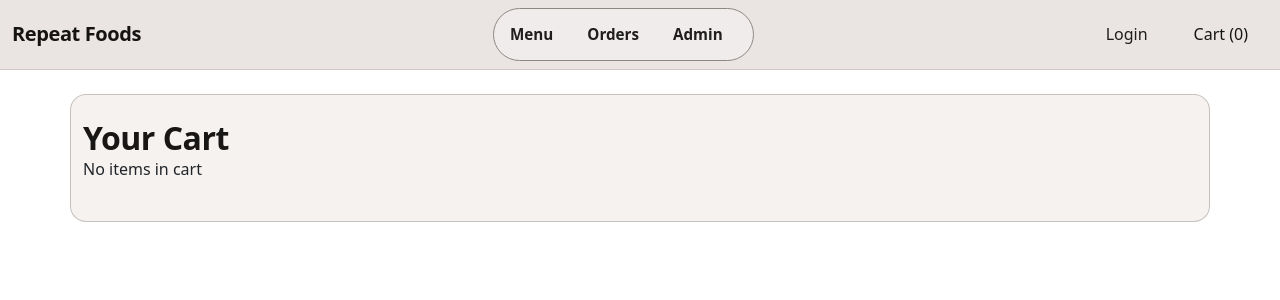
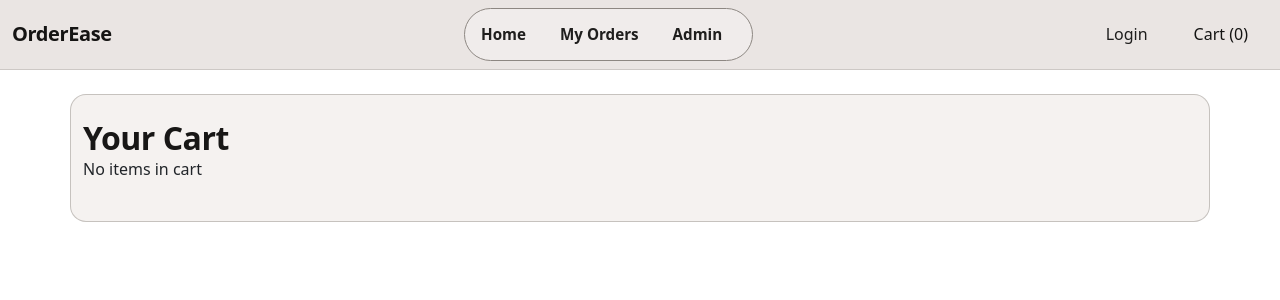
Before and after one commit to Varun251005/booking, a React (Vite) app in the folder frontend/: page /cart in a window 1280 px wide. Shown: the top 300 px of the page. Built offline with nearby package versions, Linux system fonts and the light colour scheme.

Commit message:
Update navbar branding and navigation links for consistency

```diff
--- a/frontend/src/Components/navbar.jsx
+++ b/frontend/src/Components/navbar.jsx
@@ -8,11 +8,11 @@ const AppNavbar = () => {
   return (
     <Navbar className="app-navbar">
       <Container fluid className="app-nav-shell">
-        <Navbar.Brand as={Link} to="/" className="brand-glow">Repeat Foods</Navbar.Brand>
+        <Navbar.Brand as={Link} to="/" className="brand-glow">OrderEase</Navbar.Brand>
 
         <Nav className="nav-pill-group">
-          <Nav.Link as={Link} to="/">Menu</Nav.Link>
-          <Nav.Link as={Link} to="/orders">Orders</Nav.Link>
+          <Nav.Link as={Link} to="/">Home</Nav.Link>
+          <Nav.Link as={Link} to="/orders">My Orders</Nav.Link>
           <Nav.Link as={Link} to="/admin">Admin</Nav.Link>
         </Nav>
 
```
